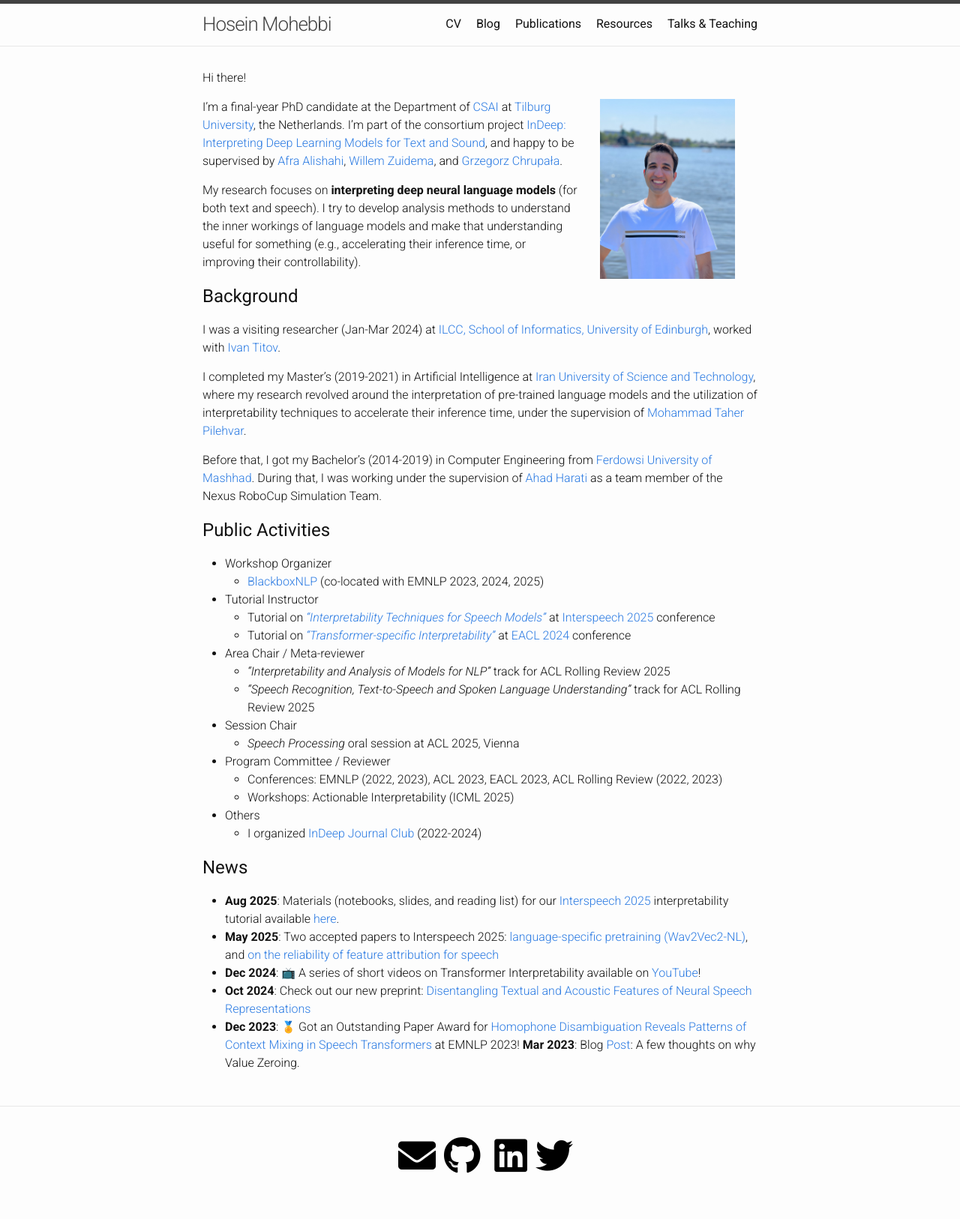
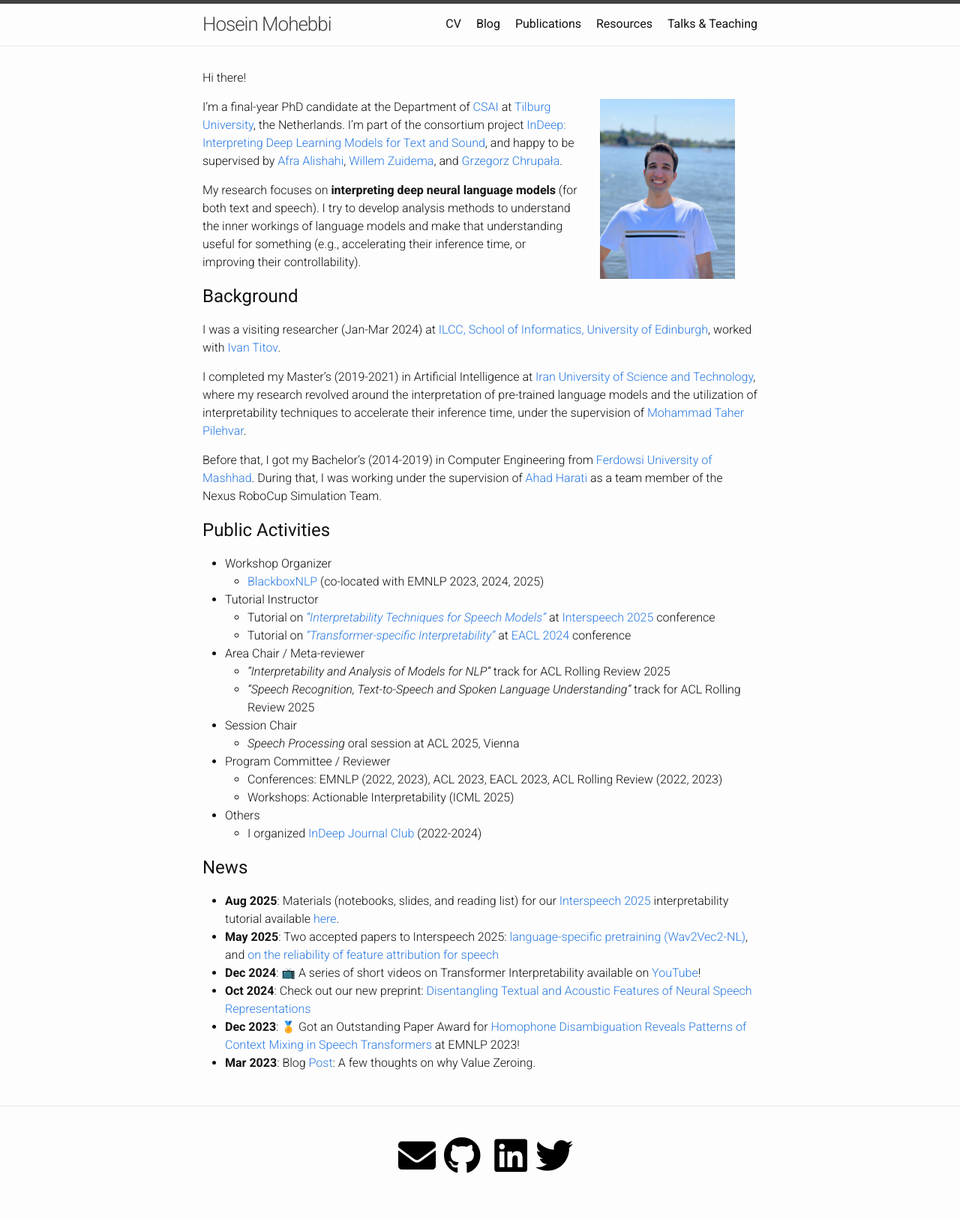
Before and after one commit to hmohebbi/hmohebbi.github.io, a Jekyll site: the page built from index.md, in a window 1280 px wide. Shown: the whole page at 75% size. Built offline with Jekyll 4.4.1, drawn with Linux system fonts in a browser that asks for light colours; a style sheet for code colours, icons or effects is not loaded.

```diff
--- a/index.md
+++ b/index.md
@@ -72,7 +72,7 @@ Before that, I got my Bachelor’s (2014-2019) in Computer Engineering from [Fer
 <!--* __Oct 2023__: New [paper](https://arxiv.org/abs/2310.09925) on model interpretability for spoken language accepted to [EMNLP'23](https://2023.emnlp.org/) main! -->
 <!--* __Jun 2023__: Invited talk at [GroNLP](https://www.rug.nl/research/clcg/research/cl/), University of Groningen. -->
 <!--* __May 2023__: Gave a guest lecture on Transformers to an undergraduate CL course at Tilburg University. -->
-__Mar 2023__: Blog [Post](https://hmohebbi.github.io/blog/value-zeroing): A few thoughts on why Value Zeroing.
+* __Mar 2023__: Blog [Post](https://hmohebbi.github.io/blog/value-zeroing): A few thoughts on why Value Zeroing.
 <!--* __Jan 2023__: [Value Zeroing](https://arxiv.org/abs/2301.12971) is out, a new interpretability method customized for Transformers (accepted to [EACL'23](https://2023.eacl.org/) main conference). -->
 <!-- * __Jan 2023__: Presented a poster at [ALiAS'23](https://staff.fnwi.uva.nl/w.zuidema/alias-2023/).  -->
 <!--* __Dec 2022__: [BlackboxNLP](https://blackboxnlp.github.io/) will be back in 2023 at EMNLP! Happy to be serving as a co-organizer. -->
```
